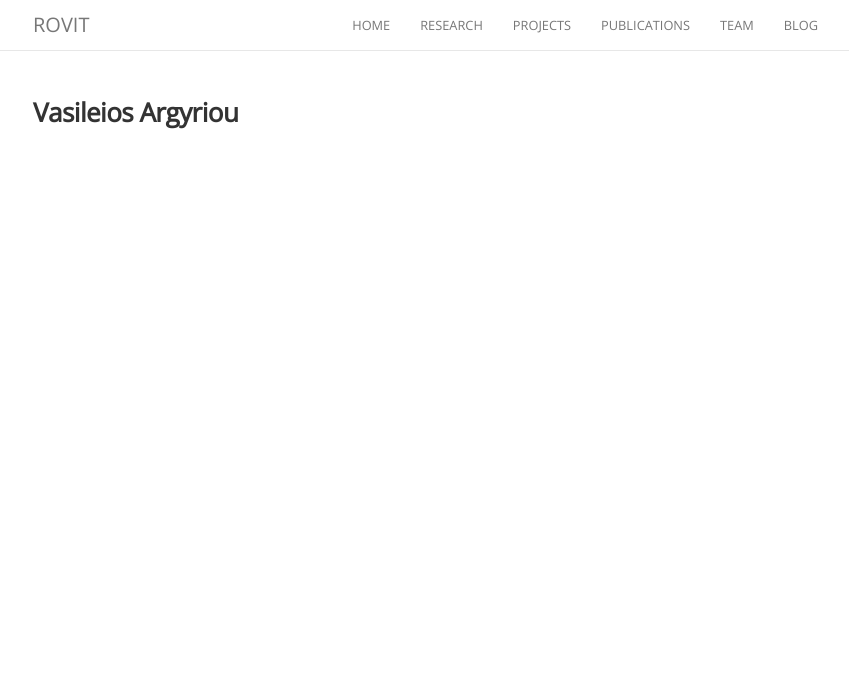
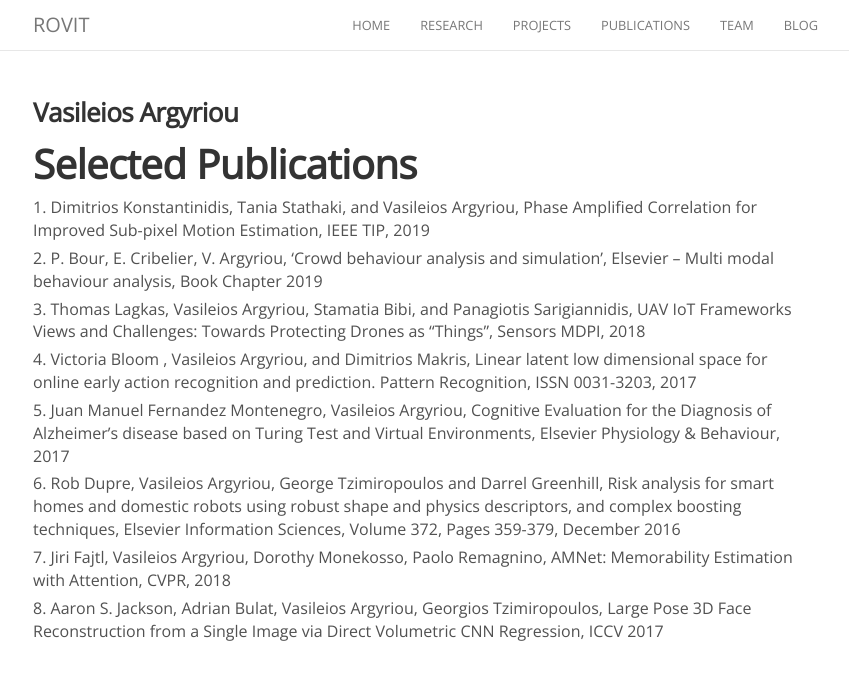
Before and after one commit to RoViT/rovit.github.io, a Jekyll site: the page built from _people/vasileios_argyriou.md, in a window 1280 px wide. Shown: the top 680 px of the page, without its empty margins (222-1071 px from the left). Built offline with Jekyll 4.4.1, drawn with Linux system fonts in a browser that asks for light colours; nearby versions of some CDN libraries; comment, search, counter and statistics services are not loaded.

```diff
--- a/_people/vasileios_argyriou.md
+++ b/_people/vasileios_argyriou.md
@@ -6,7 +6,19 @@ twitter: vasilis_argyriou
 github: argyriou
 joined: 2000
 description: I received a BSc degree in computer science from Aristotle University of Thessaloniki, Greece, in 2001 and the MSc and PhD degrees from the University of Surrey, in 2003 and 2006, respectively, both in electrical engineering working on registration. I joined the Communications and Signal Processing (CSP) Department, Imperial College, London, in 2007 where I was a Research Fellow working on 3D object reconstruction. Now, I am a Professor at Kingston University working on computer vision and AI.
-link_page: false
+link_page: true
 google_scholar: argyriou
 office: SB3012
 ---
+
+
+# Selected Publications
+
+1. Dimitrios Konstantinidis, Tania Stathaki, and Vasileios Argyriou, Phase Amplified Correlation for Improved Sub-pixel Motion Estimation, IEEE TIP, 2019
+2. P. Bour, E. Cribelier, V. Argyriou, ‘Crowd behaviour analysis and simulation’, Elsevier – Multi modal behaviour analysis, Book Chapter 2019
+3. Thomas Lagkas, Vasileios Argyriou, Stamatia Bibi, and Panagiotis Sarigiannidis, UAV IoT Frameworks Views and Challenges: Towards Protecting Drones as “Things”, Sensors MDPI, 2018
+4. Victoria Bloom , Vasileios Argyriou, and Dimitrios Makris, Linear latent low dimensional space for online early action recognition and prediction. Pattern Recognition, ISSN 0031-3203, 2017
+5. Juan Manuel Fernandez Montenegro, Vasileios Argyriou, Cognitive Evaluation for the Diagnosis of Alzheimer's disease based on Turing Test and Virtual Environments, Elsevier Physiology & Behaviour, 2017
+6. Rob Dupre, Vasileios Argyriou, George Tzimiropoulos and Darrel Greenhill, Risk analysis for smart homes and domestic robots using robust shape and physics descriptors, and complex boosting techniques, Elsevier Information Sciences, Volume 372, Pages 359-379, December 2016
+7. Jiri Fajtl, Vasileios Argyriou, Dorothy Monekosso, Paolo Remagnino, AMNet: Memorability Estimation with Attention, CVPR, 2018
+8. Aaron S. Jackson, Adrian Bulat, Vasileios Argyriou, Georgios Tzimiropoulos, Large Pose 3D Face Reconstruction from a Single Image via Direct Volumetric CNN Regression, ICCV 2017
```
Also changed, not shown: _people/manzoor_razaak.md (added, +12 -0 lines), images/people/manzoor_profile.jpg (added).
